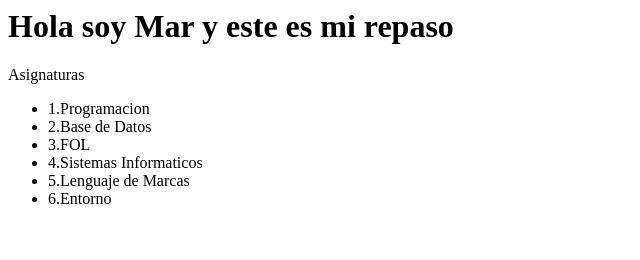
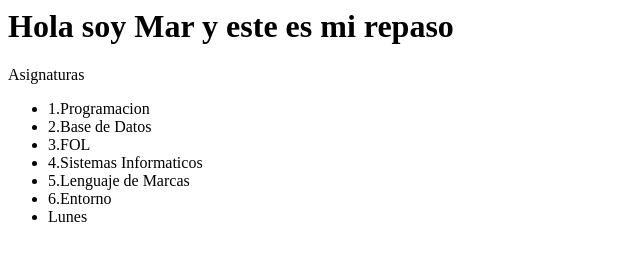
Before and after one commit to MarPerezGea/repasoexamen, a plain HTML site: page index.html in a window 1280 px wide. Shown: the full height of the page, 0-640 px from the left. Drawn offline with Linux system fonts and the light colour scheme.

Commit message:
Commit Lunes

```diff
--- a/index.html
+++ b/index.html
@@ -7,4 +7,5 @@
     <li>4.Sistemas Informaticos</li>
     <li>5.Lenguaje de Marcas</li>
     <li>6.Entorno</li>
+    <li>Lunes</li>
 </ul>
```
